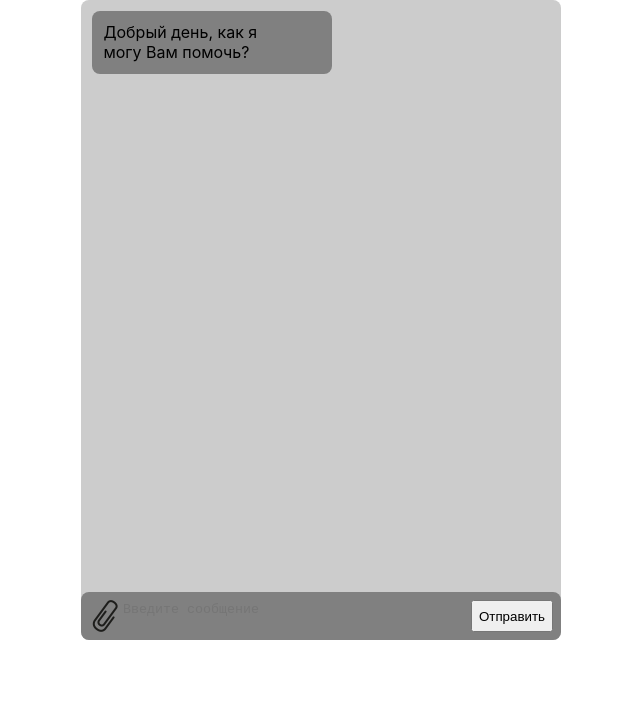
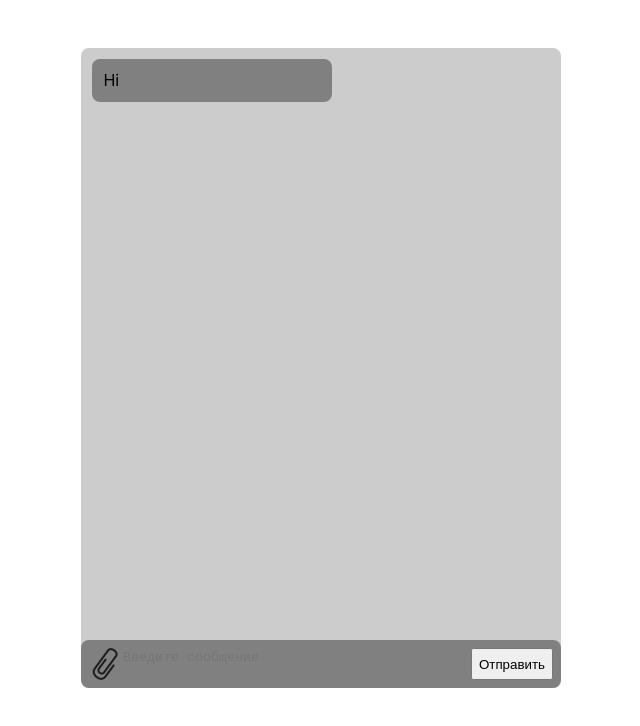
Before and after one commit to MykytaFedorin/bitrix_widget, a React (Create React App) app in the folder frontend/: page / in a window 1280 px wide. Shown: the top 726 px of the page, without its empty margins (319-959 px from the left). Built offline with nearby package versions, Linux system fonts and the light colour scheme; no server answers.

Commit message:
Message are sent in a column

```diff
--- a/frontend/src/App.css
+++ b/frontend/src/App.css
@@ -46,6 +46,7 @@
 }
 
 .dialog-window{
+    margin: 3em;
     width: 30em;
     height: 40em;
     display: flex;
--- a/frontend/src/App.js
+++ b/frontend/src/App.js
@@ -1,19 +1,22 @@
 import React, { useState } from 'react';
-import logo from './logo.svg';
+import MessageArea from './MessageArea';
+import MessageBar from './MessageBar';
 import './App.css';
-import MessageBar from './MessageBar';
-import MessageArea from './MessageArea';
 
 function App() {
-    const [message, setMessage] = useState("Добрый день, как я могу Вам помочь?");
-    console.log("App.js");
+    const [messages, setMessages] = useState(["Hi"]);
+
+    const addMessage = (newMessage) => {
+        setMessages((prevMessages) => [...prevMessages, newMessage]);
+    };
+
     return (
-      <div id="body">
-          <div className='dialog-window'>
-              <MessageArea message={message}/>
-              <MessageBar setMessage={setMessage}/>
-          </div>
-      </div>
+        <div id="body">
+            <div className='dialog-window'>
+                <MessageArea messages={messages} />
+                <MessageBar addMessage={addMessage} />
+            </div>
+        </div>
     );
 }
 
--- a/frontend/src/MessageArea.js
+++ b/frontend/src/MessageArea.js
@@ -2,18 +2,23 @@ import './MessageArea.css';
 import MessageLink from './MessageLink';
 import Message from './Message.js';
 
+function MessageArea({ messages }) {
+    console.log("MessageArea.js");
 
-function MessageArea({message}){
-    console.log("MessageArea.js");
-    let messageBlock = null;
-    if(typeof message == "string"){
-        messageBlock = (<Message content={message}/>);
-    }
-    else{
-        let messageLink = (<MessageLink href={message["downloadUrl"]} linkName={message["fileName"]}/>);
-        messageBlock = <Message content={messageLink}/>
-    }
-    return(<div id="messageArea">{messageBlock}</div>);
+    return (
+        <div id="messageArea">
+            {messages.map((message, index) => {
+                let messageBlock = null;
+                if (typeof message === "string") {
+                    messageBlock = <Message content={message} key={index} />;
+                } else {
+                    let messageLink = <MessageLink href={message["downloadUrl"]} linkName={message["fileName"]} />;
+                    messageBlock = <Message content={messageLink} key={index} />;
+                }
+                return messageBlock;
+            })}
+        </div>
+    );
 }
 
 export default MessageArea;
--- a/frontend/src/MessageBar.js
+++ b/frontend/src/MessageBar.js
@@ -4,7 +4,7 @@ import SendButton from './SendButton';
 import TextInputField from './TextInputField';
 import './MessageBar.css';
 
-function MessageBar({ setMessage }) {
+function MessageBar({ addMessage }) {
 
     console.log("MessageBar.js");
     const [uploadedFile, setUploadedFile] = useState(null);
@@ -23,7 +23,7 @@ function MessageBar({ setMessage }) {
             <div id="messageBarLine">
                 <FileUploadButton onFileChange={handleFileChange} />
                 <TextInputField onChange={handleTextChange} />
-                <SendButton setMessage={setMessage} uploadedFile={uploadedFile} textInputValue={textInputValue} />
+                <SendButton addMessage={addMessage} uploadedFile={uploadedFile} textInputValue={textInputValue} />
             </div>
         </div>
     );
--- a/frontend/src/SendButton.js
+++ b/frontend/src/SendButton.js
@@ -1,6 +1,6 @@
 import React from 'react';
 
-function SendButton({ setMessage, uploadedFile, textInputValue }) {
+function SendButton({ addMessage, uploadedFile, textInputValue }) {
     console.log("SendButton.js");
     console.log("SendButton.js text="+textInputValue);
     console.log("SendButton.js file="+uploadedFile);
@@ -13,11 +13,11 @@ function SendButton({ setMessage, uploadedFile, textInputValue }) {
         const formData = new FormData();
 
         if (textInputValue === "") {
-            setMessage("Description is required");
+            addMessage("Description is required");
             return;
         }
-
-        setMessage("Обработка...");
+        addMessage(textInputValue);
+        addMessage("Обработка...");
         if (uploadedFile) {
             formData.append('file', uploadedFile);
             formData.append('description', textInputValue);
@@ -32,10 +32,10 @@ function SendButton({ setMessage, uploadedFile, textInputValue }) {
             })
             .then(data => {
                 // Обработка успешного ответа
-                setMessage(data);
+                addMessage(data);
             })
             .catch((error) => {
-                setMessage(`Error: ${error.message}`);
+                addMessage(`Error: ${error.message}`);
                 console.error('Error:', error);
             });
         } else {
@@ -50,10 +50,10 @@ function SendButton({ setMessage, uploadedFile, textInputValue }) {
             })
             .then(data => {
                 // Обработка успешного ответа
-                setMessage(data);  // Отображение результата
+                addMessage(data);  // Отображение результата
             })
             .catch((error) => {
-                setMessage("Error:" + error.message);
+                addMessage("Error:" + error.message);
                 console.error('Error:', error);
             });
         }
```
